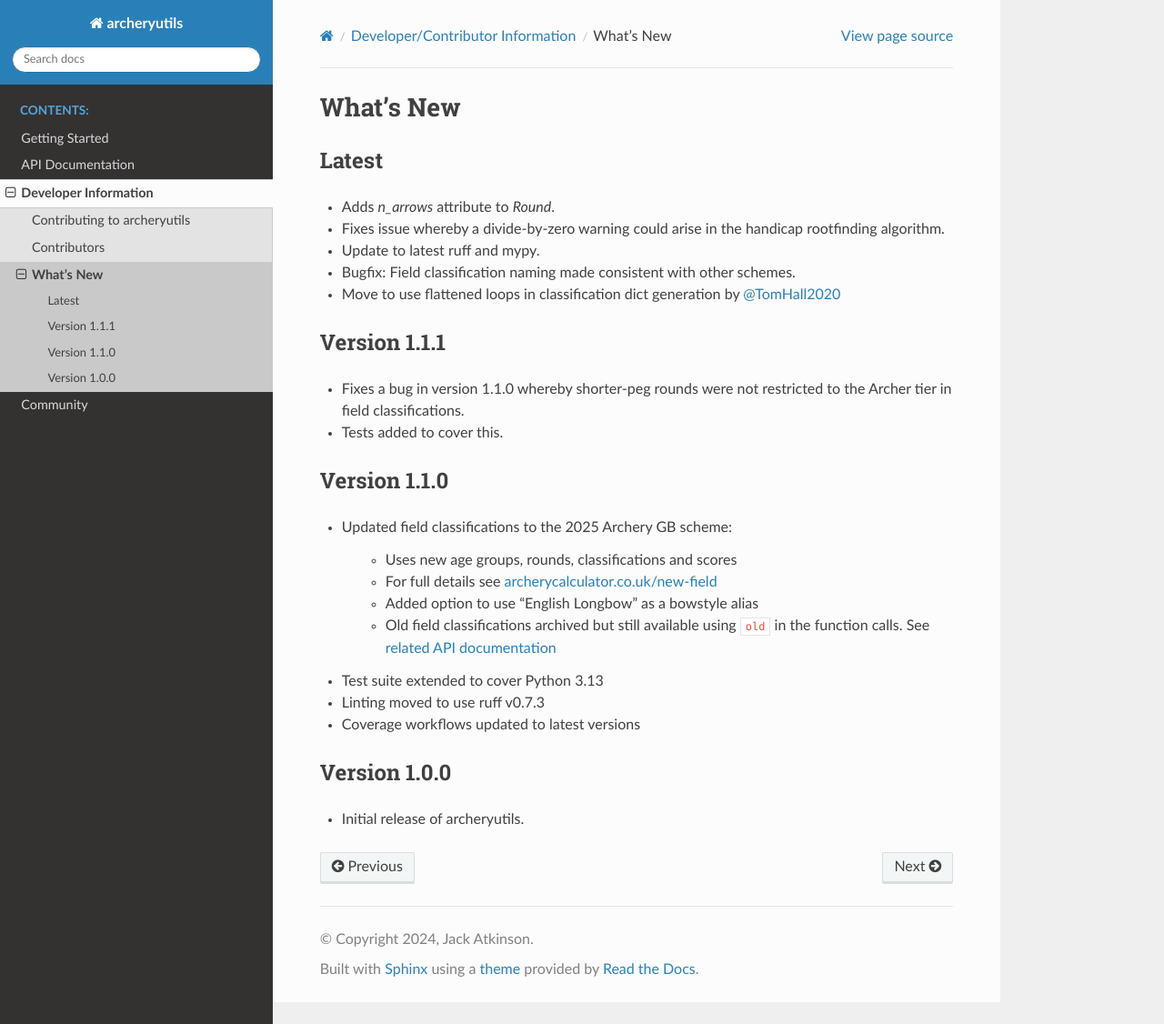
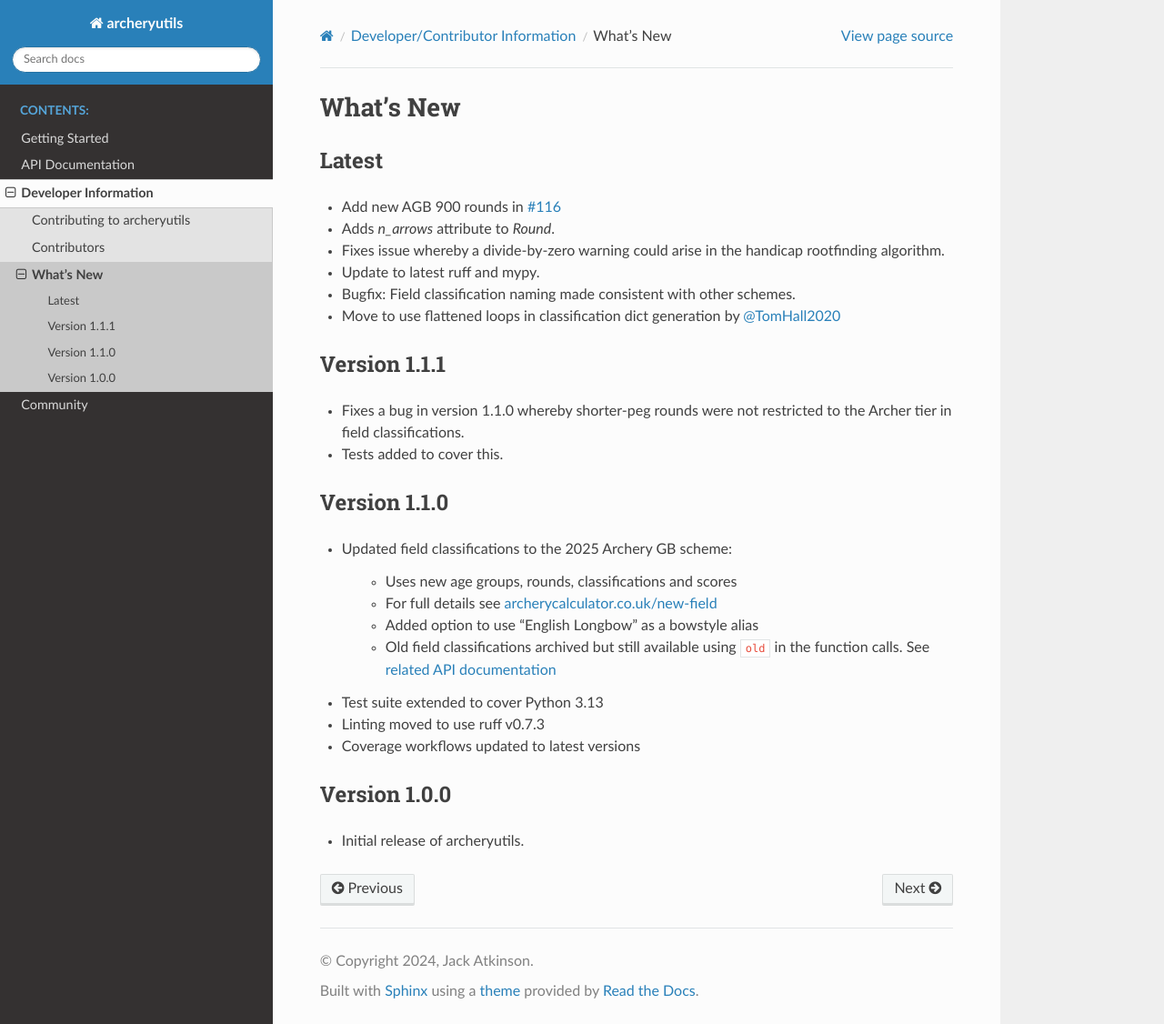
Before and after one commit to jatkinson1000/archeryutils, a Sphinx documentation site: the page built from docs/develop/whats-new.rst, in a window 1280 px wide and 1126 px high. Shown: the whole window at 91% size. Built offline with Sphinx 7.4.7 and the Read the Docs theme 3.1.0, drawn with Linux system fonts in a browser that asks for light colours.

Commit message:
Add new AGB900 rounds.

```diff
--- a/docs/develop/whats-new.rst
+++ b/docs/develop/whats-new.rst
@@ -3,6 +3,7 @@ What's New
 
 Latest
 ------
+* Add new AGB 900 rounds in `#116 <https://github.com/jatkinson1000/archeryutils/pull/116>`_
 * Adds `n_arrows` attribute to `Round`.
 * Fixes issue whereby a divide-by-zero warning could arise in the handicap rootfinding
   algorithm.
```
Also changed, not shown: 1 other file.
